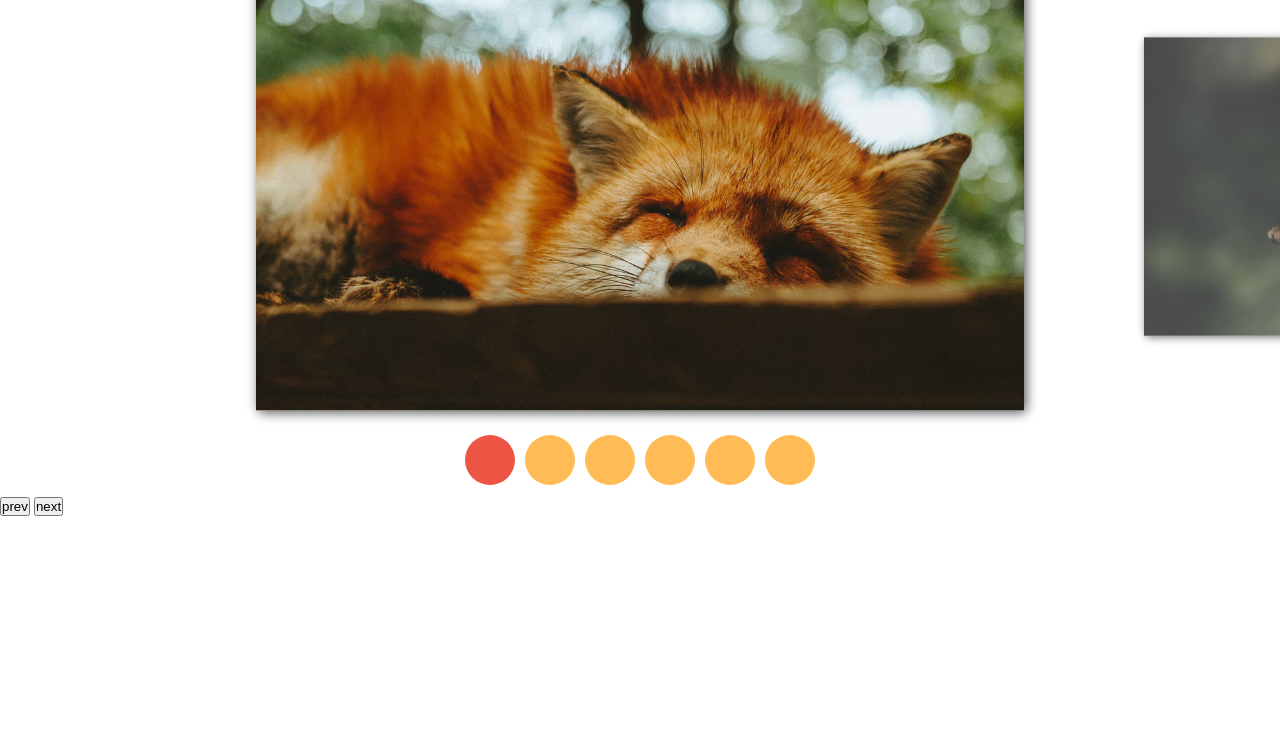
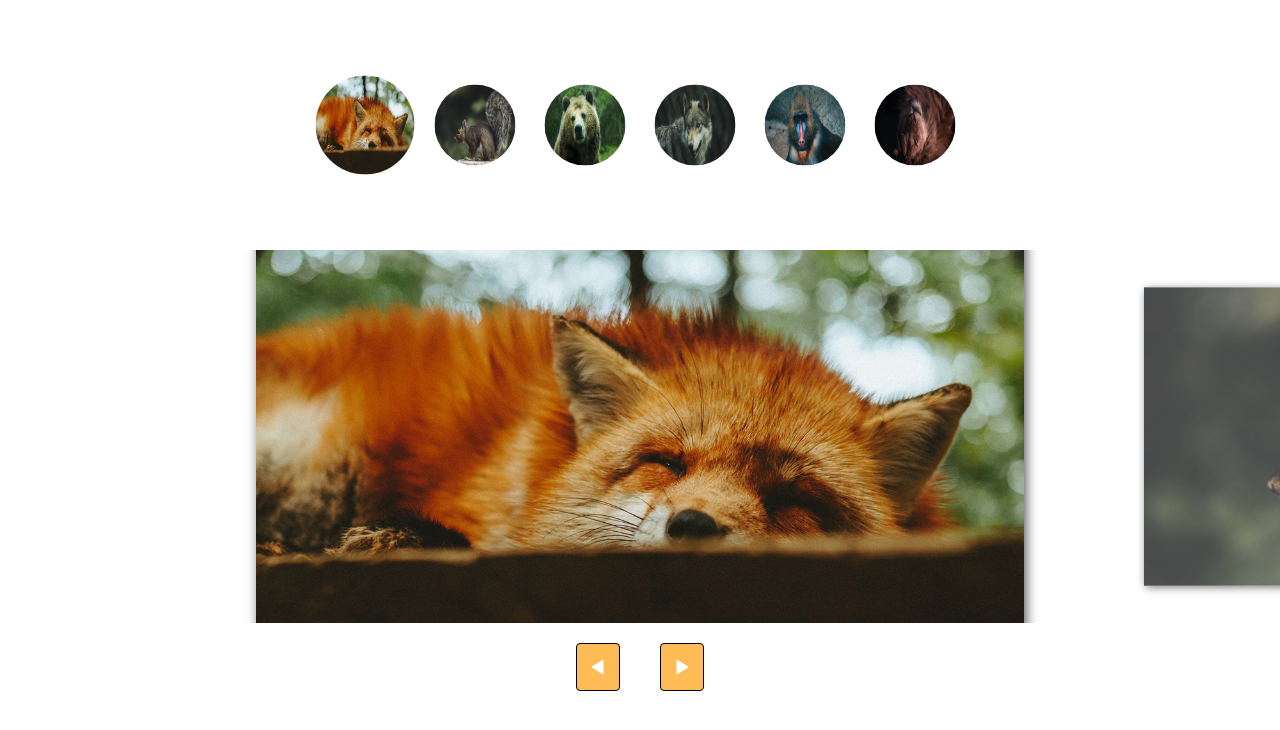
Before and after one commit to Nicolas-Peluso/Slider, a plain HTML site: page index.html in a window 1280 px wide. Drawn offline with Linux system fonts and the light colour scheme.

Commit message:
estilizaçao com imagens e setas

```diff
--- a/index.html
+++ b/index.html
@@ -10,6 +10,17 @@
 </head>
 
 <body>
+    <section class="pagination-Container">
+        <ul class="pagination-Item">
+            <li><img src="img/foto1.jpg" alt="foto de raposa"></li>
+            <li><img src="img/foto2.jpg" alt="foto de esquilo"></li>
+            <li><img src="img/foto3.jpg" alt="foto de urso"></li>
+            <li><img src="img/foto4.jpg" alt="foto de lobo"></li>
+            <li><img src="img/foto5.jpg" alt="foto de babuino"></li>
+            <li><img src="img/foto6.jpg" alt="foto de leao"></li>
+        </ul>
+    </section>
+
     <section class="Slide-Container">
         <ul class="Slide">
             <li><img src="img/foto1.jpg" alt="foto de raposa"></li>
@@ -21,8 +32,8 @@
         </ul>
     </section>
     <section class="arrow-nav">
-        <button class="arrow-prev">prev</button>
-        <button class="arrow-next">next</button>
+        <button class="arrow-prev"><img src="img/arrow.svg" alt=""></button>
+        <button class="arrow-next"><img src="img/arrow.svg" alt=""></button>
     </section>
     <script type="module" src="main.js/main.js"></script>
 </body>
--- a/js/script.js
+++ b/js/script.js
@@ -3,4 +3,4 @@ import SlideNav from './SlideNav.js';
 const Slider = new SlideNav('.Slide', '.Slide-Container');
 Slider.init();
 Slider.addArrow('.arrow-prev', '.arrow-next');
-Slider.addControl();
+Slider.addControl('.pagination-Item');
--- a/style/style.css
+++ b/style/style.css
@@ -70,3 +70,49 @@ img{
 .SlidePaginacao li.ativo a, .SlidePaginacao li a:hover{
     background-color: #e54;
 }
+
+.pagination-Container{
+    display: flex;
+    justify-content: center;
+    margin: 70px 0;
+}
+
+.pagination-Container ul{
+    display: flex;
+}
+
+.pagination-Container ul li{
+    margin: 10px;
+}
+
+.pagination-Container ul li img{
+    width: 90px;
+    height: 90px;
+    border-radius: 50%;
+    transform: scale(.9);
+    cursor: pointer;
+    background-size: cover;
+    background-repeat: no-repeat;
+}
+
+.pagination-Container ul li.ativo img{
+    transform: scale(1.1);
+}
+
+.arrow-nav{
+    display: flex;
+    justify-content: center;
+}
+.arrow-nav button{
+    margin: 20px;
+    padding: 15px;
+    outline: none;
+    border: 1px solid black;
+    cursor: pointer;
+    border-radius: 4px;
+    background: #fb5;
+}
+
+.arrow-nav button.arrow-prev{
+    transform: rotate(-180deg);
+}
```
Also changed, not shown: main.js/main.js.
